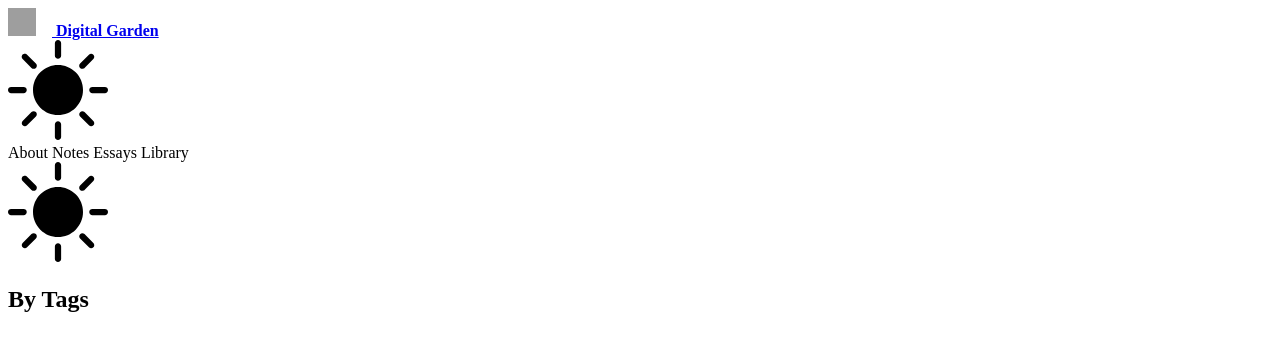
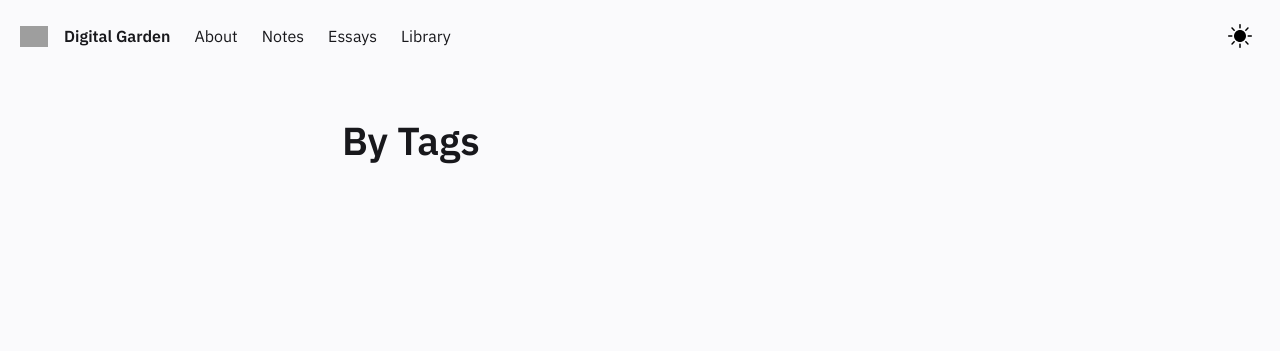
Before and after one commit to Jekyll-Garden/jekyll-garden.github.io, a Jekyll site: the page built from pages/tags.md, in a window 1280 px wide. Shown: the top 351 px of the page. Built offline with Jekyll 4.4.1, drawn with Linux system fonts in a browser that asks for light colours; grey boxes are pictures that could not be loaded.

Commit message:
Update Post.html

```diff
--- a/_layouts/Post.html
+++ b/_layouts/Post.html
@@ -54,8 +54,8 @@
     <link rel="canonical" href="{{site.url}}{{page.url}}" />
     <link rel="apple-touch-icon" href="/assets/img/profile.png">
     <link rel="icon" href="/assets/img/favicon.png" type="image/png" sizes="16x16" />
-    <link href="assets/css/style.css" rel="stylesheet" media="all" class="default" />
-    <link href="assets/css/main.css" rel="stylesheet" media="all" class="default" />
+    <link href="/assets/css/style.css" rel="stylesheet" media="all" class="default" />
+    <link href="/assets/css/main.css" rel="stylesheet" media="all" class="default" />
     <link href="/assets/css/Util.css" rel="stylesheet" media="all" class="default" />
     <link href="/assets/css/vendor/Katex.css" rel="stylesheet" media="all" class="default" />
     <!--[if IE]>
```
